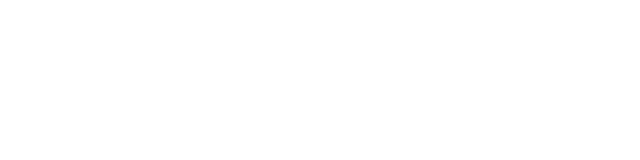
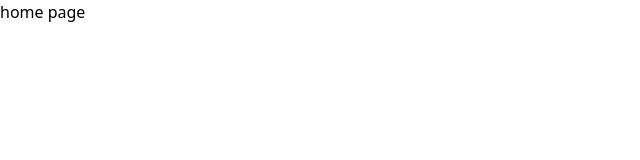
Before and after one commit to zoeycodefun/Agents_cluster_website, a React (Vite) app: page / in a window 1280 px wide. Shown: the top 160 px of the page, without its empty margins (0-640 px from the left). Built offline with nearby package versions, Linux system fonts and the light colour scheme.

Commit message:
update 2026.2.7

```diff
--- a/src/App.tsx
+++ b/src/App.tsx
@@ -2,16 +2,30 @@
 import { BrowserRouter as Router, Routes, Route } from 'react-router-dom'
 import Layout from './layout/layout'
 
+// pages
 import Home from './pages/home'
 import HedgeTrade from './pages/hedge_trade'
-import { categories } from './data/products'
+import TradeSignals from './pages/trade_signals'
 
+// define the config of pages:routers for pages and components
+const pageRouters = {
+  'hedge_trade' : HedgeTrade,
+  'trade_signals' : TradeSignals
+} as const;
+
+// type security:get the type of page keys from the pageRouters object, which ensures that only valid page keys can be used in the app and prevents runtime errors due to typos or invalid keys
+type PageKey = keyof typeof pageRouters;
 
 const App: React.FC = () => {
   return (
     <Router>
       <Routes>
-        <Route path='/' element={<Layout />}></Route>
+        <Route path='/' element={<Layout />}>
+          <Route index element={<Home />} />
+
+          {/* dynamically generate routes for pages based on the pageRouters config, which allows for easy addition of new pages by simply updating the pageRouters object without needing to modify the routing logic */}
+
+        </Route>
       </Routes>
     </Router>
   )
--- a/src/data/products.ts
+++ b/src/data/products.ts
@@ -41,7 +41,7 @@
         websiteUrl: '',
         category: 'hedge_trade'
     }
-    //
+    // trade signals
 ]
 // the tool function of getting products list by slugs(including error handling)
 export const getProductsByCategory = (categorySlug: string): Product[] => {
--- /dev/null
+++ b/src/pages/trade_signals.tsx
@@ -0,0 +1,10 @@
+
+
+
+export default function TradeSignals() {
+    return (
+        <div>
+            trade center
+        </div>
+    )
+}
```
